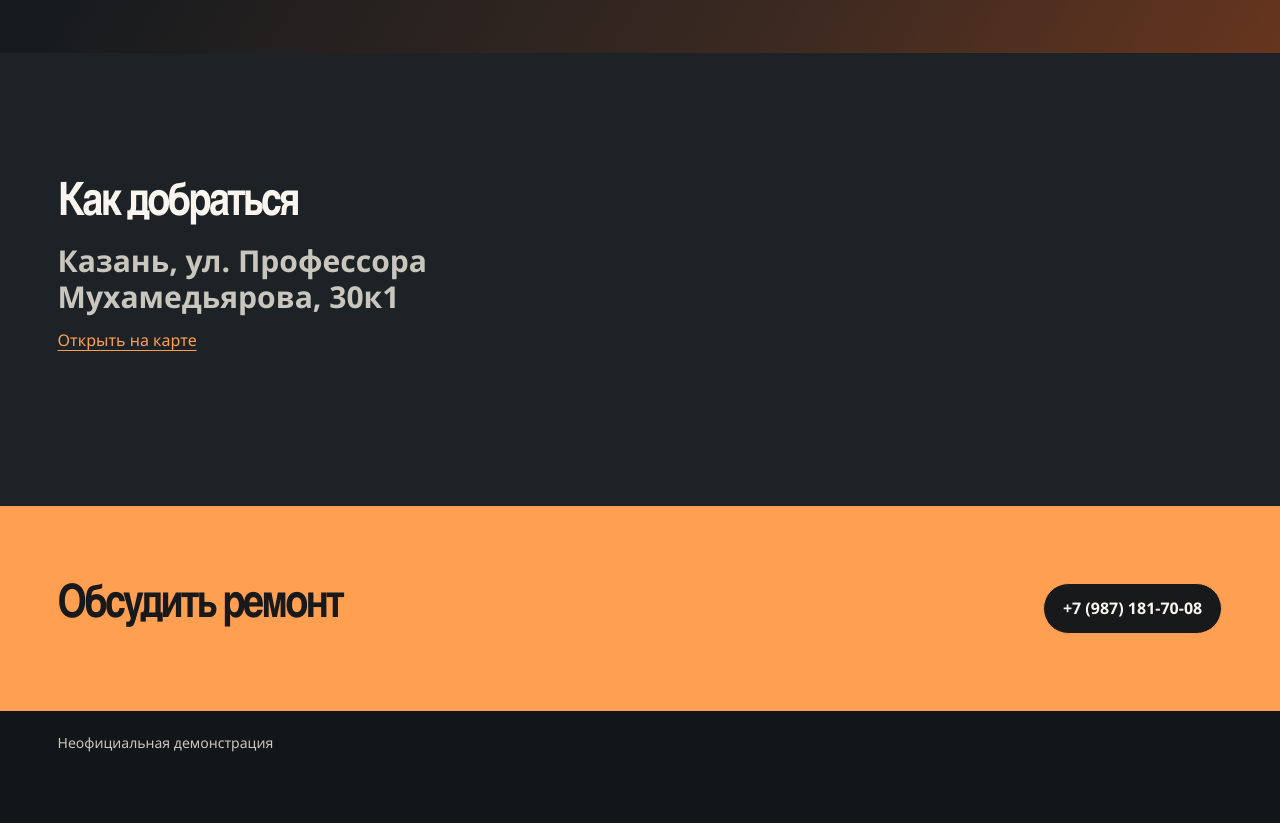
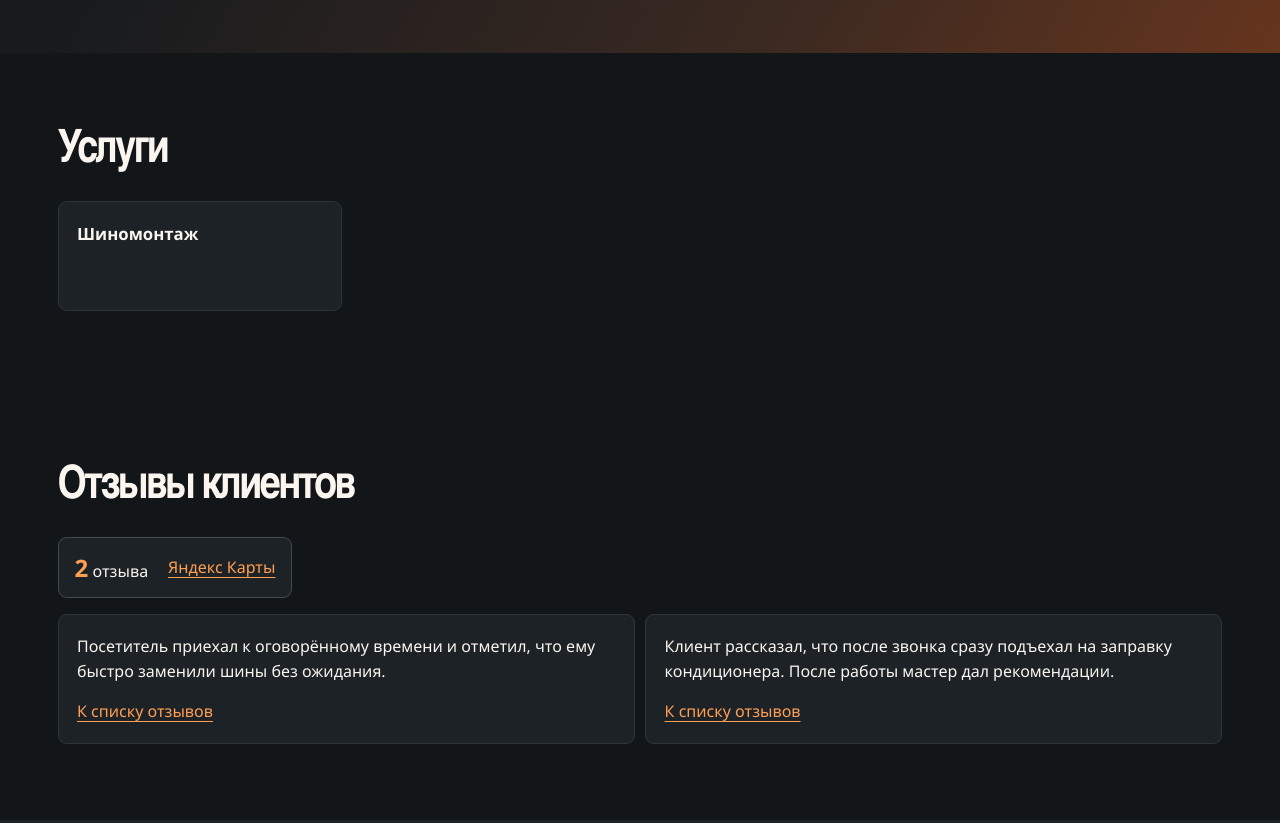
Before and after one commit to Vatsochek/demo-shinomontazh-mukhamedyarova-kazan, a plain HTML site: page index.html in a window 1280 px wide. Shown: the part 700-1523 px from the top of the page. Before the commit the page ends 1475 px from the top, so only its background shows below. Drawn offline with Linux system fonts and the light colour scheme.

Commit message:
Add services and linked Yandex reviews

```diff
--- a/index.html
+++ b/index.html
@@ -13,7 +13,7 @@
 <header class="garage-header garage-wrap">
   <a class="garage-brand" href="#main">Шиномонтаж</a>
   <nav aria-label="Разделы сайта">
-    <a href="#visit">Как добраться</a>
+    <a href="#services">Услуги</a><a href="#reviews">Отзывы</a><a href="#visit">Как добраться</a>
   </nav>
 </header>
 <main id="main">
@@ -35,7 +35,32 @@
     </div>
   </section>
 
+  <section class="garage-services" id="services">
+    <div class="garage-wrap garage-section">
+      <div class="garage-section-intro"><h2>Услуги</h2>
 
+
+      </div>
+      <ul class="garage-service-list">
+    <li><div><h3>Шиномонтаж</h3></div>
+
+    </li></ul>
+
+    </div>
+  </section>
+  <section class="garage-wrap garage-section" id="reviews">
+    <div class="garage-section-intro"><h2>Отзывы клиентов</h2></div>
+    <a class="review-summary" href="https://yandex.com/maps/org/shinomontazh/28287555765/reviews/">
+    <span class="review-summary-values">
+
+      <span><strong>2</strong> отзыва</span>
+    </span>
+    <span class="review-summary-source">Яндекс Карты</span>
+  </a>
+    <ul class="garage-review-list">
+    <li><p>Посетитель приехал к оговорённому времени и отметил, что ему быстро заменили шины без ожидания.</p><a href="https://yandex.com/maps/org/shinomontazh/28287555765/reviews/">К списку отзывов</a></li>
+    <li><p>Клиент рассказал, что после звонка сразу подъехал на заправку кондиционера. После работы мастер дал рекомендации.</p><a href="https://yandex.com/maps/org/shinomontazh/28287555765/reviews/">К списку отзывов</a></li></ul>
+  </section>
   <section class="garage-visit" id="visit">
     <div class="garage-wrap garage-section">
       <div class="garage-section-intro">
```
